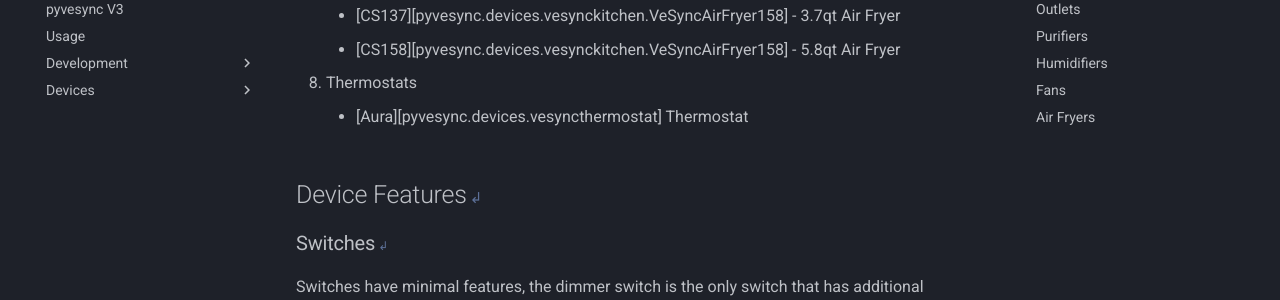
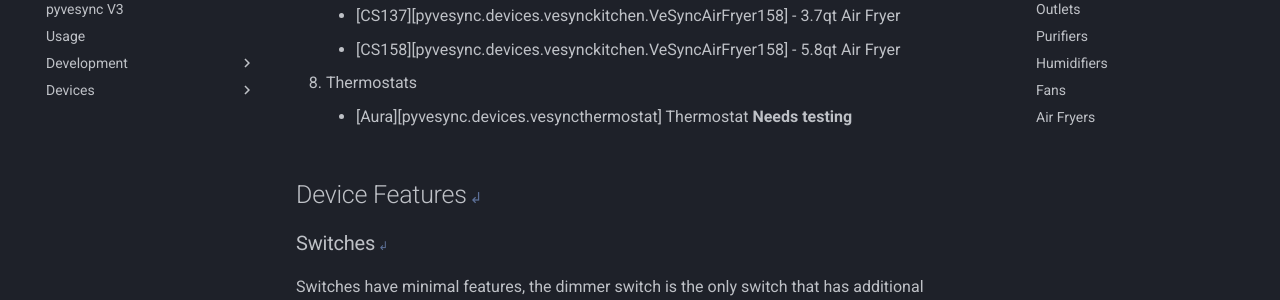
Before and after one commit to webdjoe/pyvesync, an MkDocs documentation site: the page built from docs/supported_devices.md, in a window 1280 px wide and 900 px high, scrolled down 1548 px. Shown: the part 153-453 px from the top of the window. Built offline with MkDocs 1.6.1 and Material for MkDocs 9.7.7, drawn with Linux system fonts in a browser that asks for light colours; comment, search, counter and statistics services are not loaded; the version menu is left out.

Commit message:
Minor doc update

```diff
--- a/docs/supported_devices.md
+++ b/docs/supported_devices.md
@@ -40,7 +40,7 @@
       - [CS137][pyvesync.devices.vesynckitchen.VeSyncAirFryer158] - 3.7qt Air Fryer
       - [CS158][pyvesync.devices.vesynckitchen.VeSyncAirFryer158] - 5.8qt Air Fryer
 8. Thermostats
-      - [Aura][pyvesync.devices.vesyncthermostat] Thermostat
+      - [Aura][pyvesync.devices.vesyncthermostat] Thermostat **Needs testing**
 
 ## Device Features
 
```
